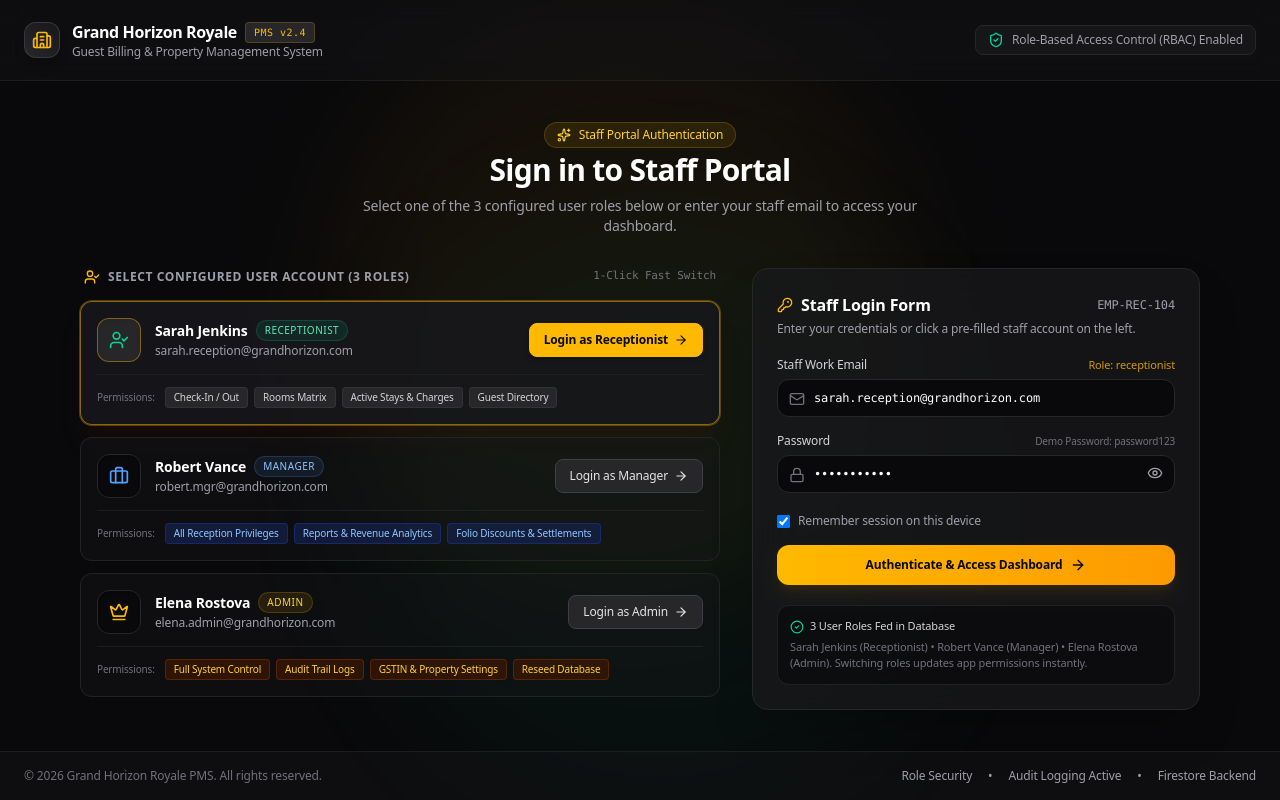
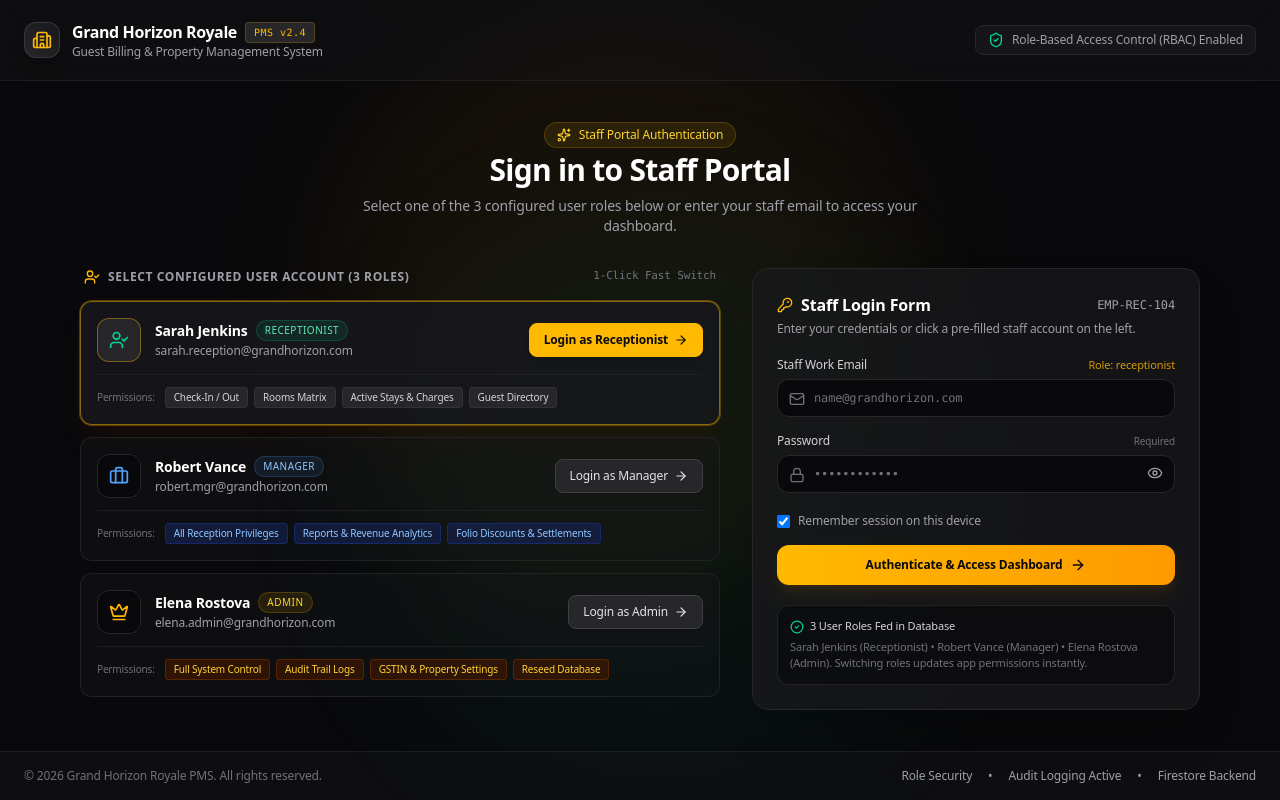
Before and after one commit to mayurchouhan0111/hotel-managment, a React (Vite) app: page / in a window 1280 px wide. Built offline with nearby package versions, Linux system fonts and the light colour scheme; no server answers; the database is empty.

Commit message:
Remove_prefilled_frontend_credentials_and_hints

```diff
--- a/src/components/auth/LoginPage.tsx
+++ b/src/components/auth/LoginPage.tsx
@@ -25,8 +25,8 @@ export const LoginPage: React.FC = () => {
 
   const staffList = availableStaffUsers.length > 0 ? availableStaffUsers : INITIAL_STAFF_USERS;
   const [selectedUser, setSelectedUser] = useState<StaffUser>(staffList[0]);
-  const [email, setEmail] = useState<string>(staffList[0]?.email || '');
-  const [password, setPassword] = useState<string>('password123');
+  const [email, setEmail] = useState<string>('');
+  const [password, setPassword] = useState<string>('');
   const [showPassword, setShowPassword] = useState<boolean>(false);
   const [error, setError] = useState<string | null>(null);
   const [rememberMe, setRememberMe] = useState<boolean>(true);
@@ -35,7 +35,7 @@ export const LoginPage: React.FC = () => {
   const handleSelectStaffUser = (user: StaffUser) => {
     setSelectedUser(user);
     setEmail(user.email);
-    setPassword('password123');
+    setPassword('');
     setError(null);
   };
 
@@ -324,7 +324,7 @@ export const LoginPage: React.FC = () => {
               <div className="space-y-1.5">
                 <label className="text-xs font-medium text-zinc-300 flex items-center justify-between">
                   <span>Password</span>
-                  <span className="text-[10px] text-zinc-500">Demo Password: password123</span>
+                  <span className="text-[10px] text-zinc-500">Required</span>
                 </label>
                 <div className="relative">
                   <Lock className="w-4 h-4 text-zinc-500 absolute left-3 top-3" />
--- a/src/firebase/firestore.ts
+++ b/src/firebase/firestore.ts
@@ -185,10 +185,10 @@ export async function authenticateStaffUserInFirestore(
       };
     }
 
-    if (password && password.trim() !== '' && password.trim() !== 'password123') {
+    if (!password || password.trim() === '') {
       return {
         success: false,
-        error: 'Incorrect password. Default staff demo password is: password123',
+        error: 'Please enter your password.',
       };
     }
 
```
